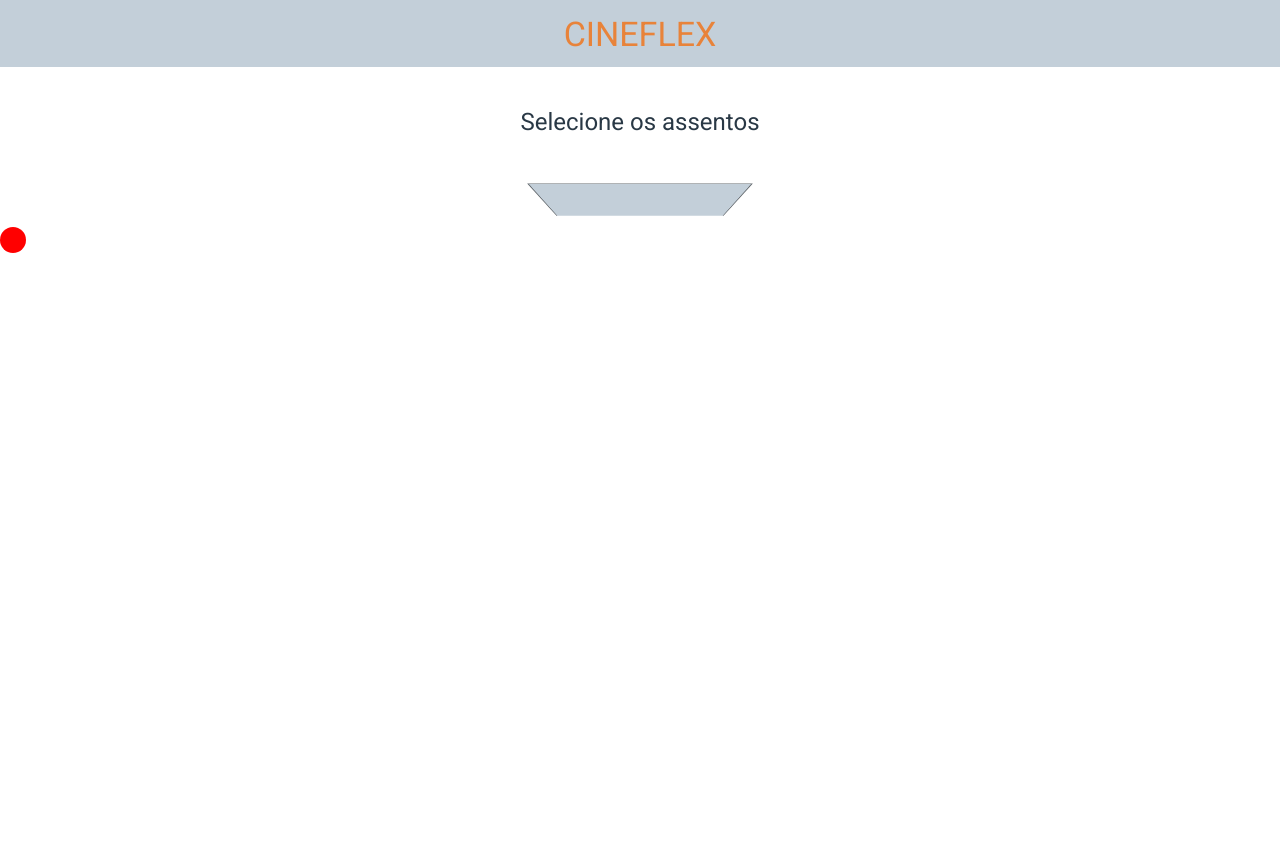
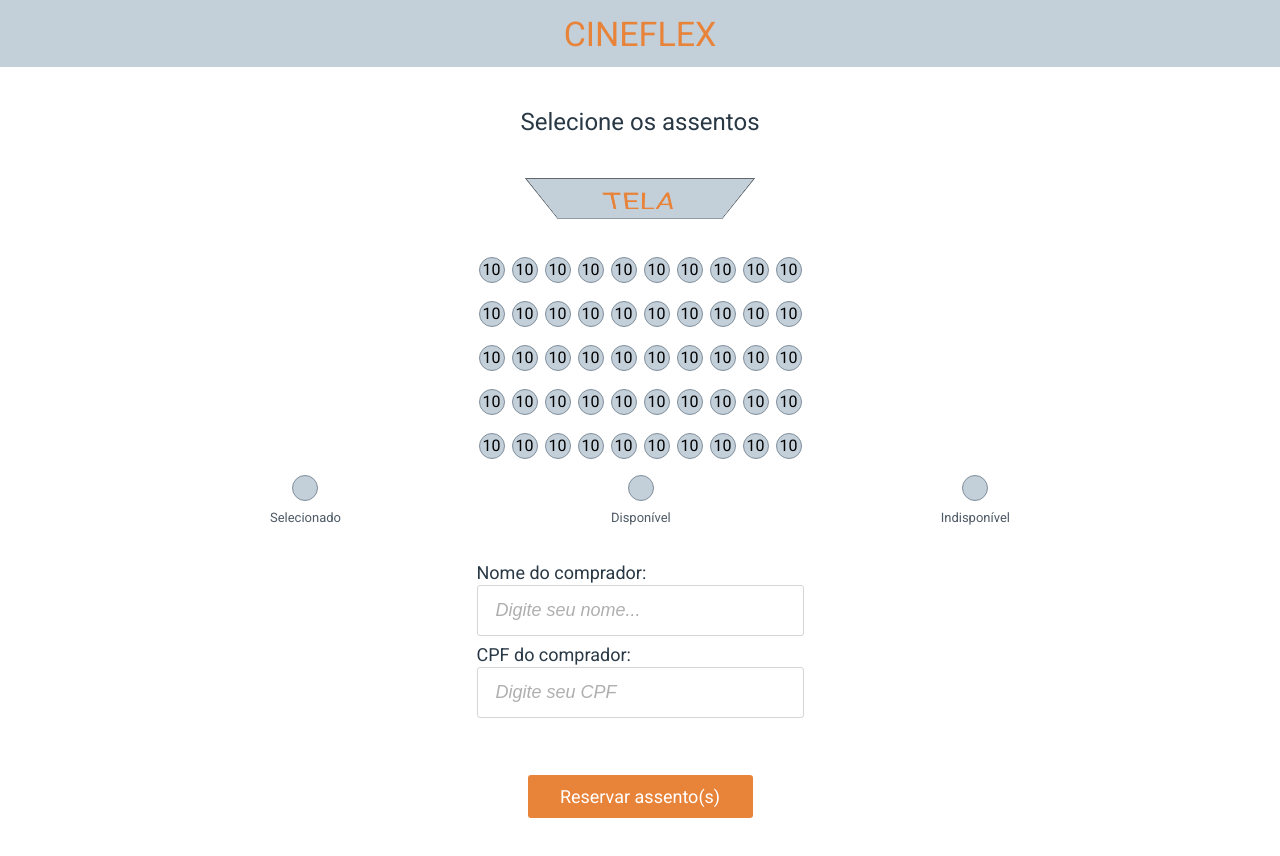
Before and after one commit to Deltinha/Cineflex, a React (Create React App) app: page /sessao/1 in a window 1280 px wide. Shown: the top 856 px of the page. Before the commit the page ends 800 px from the top, so only its background shows below. Built offline with nearby package versions, Linux system fonts and the light colour scheme.

Commit message:
Finished layout for "select seats" page

```diff
--- /dev/null
+++ b/src/routes/sessao/MakeReservationsForm.js
@@ -0,0 +1,17 @@
+import { OrangeButton } from "../../components/shared/OrangeButton";
+import * as S from './MakeReservationsFormStyled';
+
+export default function MakeReservationsForm(){
+    return (
+        <S.MakeReservationsForm>
+        <form>
+            <label for="buyer-name">Nome do comprador:</label>
+            <input type='text' id='buyer-name' name='buyer-name' placeholder='Digite seu nome...'/>
+            <label for="buyer-cpf">CPF do comprador:</label>
+            <input type="text" id="buyer-cpf" name="buyer-cpf" placeholder="Digite seu CPF" />
+        </form>
+
+        <OrangeButton>Reservar assento(s)</OrangeButton>
+        </S.MakeReservationsForm>
+    );
+}
--- /dev/null
+++ b/src/routes/sessao/MakeReservationsFormStyled.js
@@ -0,0 +1,43 @@
+import styled from "styled-components";
+
+const MakeReservationsForm = styled.div`
+    display: flex;
+    flex-direction: column;
+    align-items: center;
+    font-size: 18px;
+    font-weight: 400;
+
+    & > form {
+        display: flex;
+        flex-direction: column;
+        margin-bottom: 47px;
+    }
+
+    & form input {
+       width:327px;
+       height: 51px;
+       box-sizing: border-box;
+       border-radius: 3px;
+       border: 1px solid #D5D5D5;
+       margin-bottom: 10px;
+       padding-left: 18px;
+       padding-right: 18px;
+       font-size: 18px;
+       font-weight: 400;
+
+       &::placeholder {
+            color: #AFAFAF;
+            font-size: 18px;
+            font-weight: 400;
+            font-style: italic;
+       }
+    }
+
+    & form label {
+        color: #293845;
+        margin-bottom: 3px;
+
+    }
+`;
+
+export {MakeReservationsForm};
--- a/src/routes/sessao/Screen.js
+++ b/src/routes/sessao/Screen.js
@@ -3,7 +3,7 @@ import * as S from './ScreenStyled';
 export default function Screen(){
     return (
         <S.Screen>
-            <div></div>
+            <div>TELA</div>
         </S.Screen>
     );
 }
--- a/src/routes/sessao/ScreenStyled.js
+++ b/src/routes/sessao/ScreenStyled.js
@@ -8,11 +8,16 @@ const Screen = styled.div`
 
     & > div {
         width: 190px;
-        height: 180px;
+        height: 50px;
         display: inline-block;
         border: 1px solid rgba(0,0,0,.5);
-        transform: perspective(600px) rotateX(100deg);
+        transform: perspective(100px) rotateX(-40deg);
         background: #C3CFD9;
+        display: flex;
+        justify-content: center;
+        align-items: center;
+        font-size: 30px;
+        color: #E8833A;
     }
 `
 
--- /dev/null
+++ b/src/routes/sessao/Seat.js
@@ -0,0 +1,7 @@
+import * as S from './SeatStyled';
+
+export default function Seat(){
+    return (
+        <S.Seat>10</S.Seat>
+    );
+}
--- a/src/routes/sessao/SeatStyled.js
+++ b/src/routes/sessao/SeatStyled.js
@@ -1,10 +1,16 @@
 import styled from "styled-components";
 
-const Seat = styled.li`
+const Seat = styled.div`
     width: 26px;
     height: 26px;
     border-radius: 50%;
-    background-color: red;
+    display: flex;
+    align-items: center;
+    justify-content: center;
+    box-sizing: border-box;
+
+    background-color: #C3CFD9;
+    border: 1px solid #808F9D;
 `
 
 export {Seat};
--- /dev/null
+++ b/src/routes/sessao/SeatsLegend.js
@@ -0,0 +1,21 @@
+import * as S from './SeatsLegendStyled';
+import { Seat } from './SeatStyled';
+
+export default function SeatsLegend (){
+    return (
+        <S.SeatsLegend>
+            <div>
+                <Seat />
+                <span>Selecionado</span>
+            </div>
+            <div>
+                <Seat />
+                <span>Disponível</span>
+            </div>
+            <div>
+                <Seat />
+                <span>Indisponível</span>
+            </div>
+        </S.SeatsLegend>
+    );
+}
--- /dev/null
+++ b/src/routes/sessao/SeatsLegendStyled.js
@@ -0,0 +1,24 @@
+import styled from "styled-components";
+
+const SeatsLegend = styled.div`
+
+    display: flex;
+    justify-content: space-evenly;
+    margin-bottom: 40px;
+
+    div {
+        display: flex;
+        flex-direction: column;
+        align-items: center;
+        gap: 10px;
+
+    }
+
+    div span {
+        font-weight: 400;
+        font-size: 13px;
+        color: #4E5A65;
+    }
+`;
+
+export {SeatsLegend};
--- /dev/null
+++ b/src/routes/sessao/SeatsRow.js
@@ -0,0 +1,19 @@
+import * as S from './SeatsRowStyled';
+import Seat from './Seat';
+
+export default function SeatsRow(){
+    return (
+        <S.SeatsRow>
+            <Seat />
+            <Seat />
+            <Seat />
+            <Seat />
+            <Seat />
+            <Seat />
+            <Seat />
+            <Seat />
+            <Seat />
+            <Seat />
+        </S.SeatsRow>
+    );
+}
--- /dev/null
+++ b/src/routes/sessao/SeatsRowStyled.js
@@ -0,0 +1,8 @@
+import styled from "styled-components";
+
+const SeatsRow = styled.li`
+    display: flex;
+    gap: 7px;
+`
+
+export {SeatsRow};
--- /dev/null
+++ b/src/routes/sessao/SeatsStyled.js
@@ -0,0 +1,12 @@
+import styled from "styled-components";
+
+const Seats = styled.ul`
+    margin-top: 30px;
+    margin-bottom: 16px;
+    display: flex;
+    flex-direction: column;
+    align-items: center;
+    gap: 18px;
+`
+
+export {Seats};
--- a/src/routes/sessao/Session.js
+++ b/src/routes/sessao/Session.js
@@ -1,7 +1,10 @@
 import { SectionHeader } from "../../components/shared/SectionHeader";
 
-import * as S from './SeatStyled';
 import Screen from "./Screen";
+import SeatsRow from "./SeatsRow";
+import {Seats} from './SeatsStyled';
+import SeatsLegend from "./SeatsLegend";
+import MakeReservationsForm from "./MakeReservationsForm";
 
 export default function Session(){
     return (
@@ -9,9 +12,15 @@ export default function Session(){
         <section>
             <SectionHeader>Selecione os assentos</SectionHeader>
             <Screen />
-            <ul className='seats'>
-                <S.Seat />
-            </ul>
+            <Seats>
+                <SeatsRow />
+                <SeatsRow />
+                <SeatsRow />
+                <SeatsRow />
+                <SeatsRow />
+            </Seats>
+            <SeatsLegend />
+            <MakeReservationsForm />
         </section>
         </>
     );
```
Also changed, not shown: 1 other file (tests, documents, lock files or other folders).
